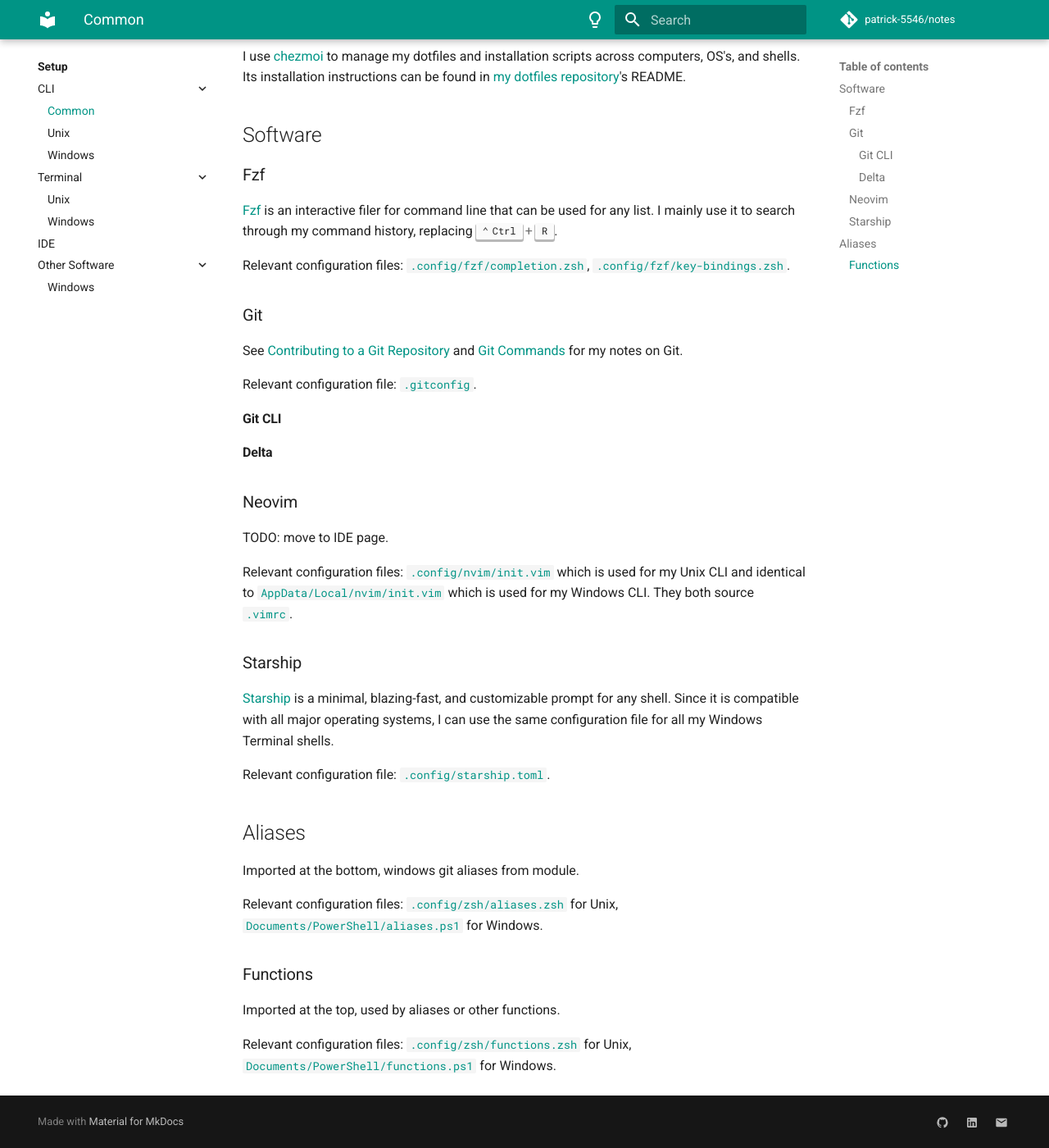
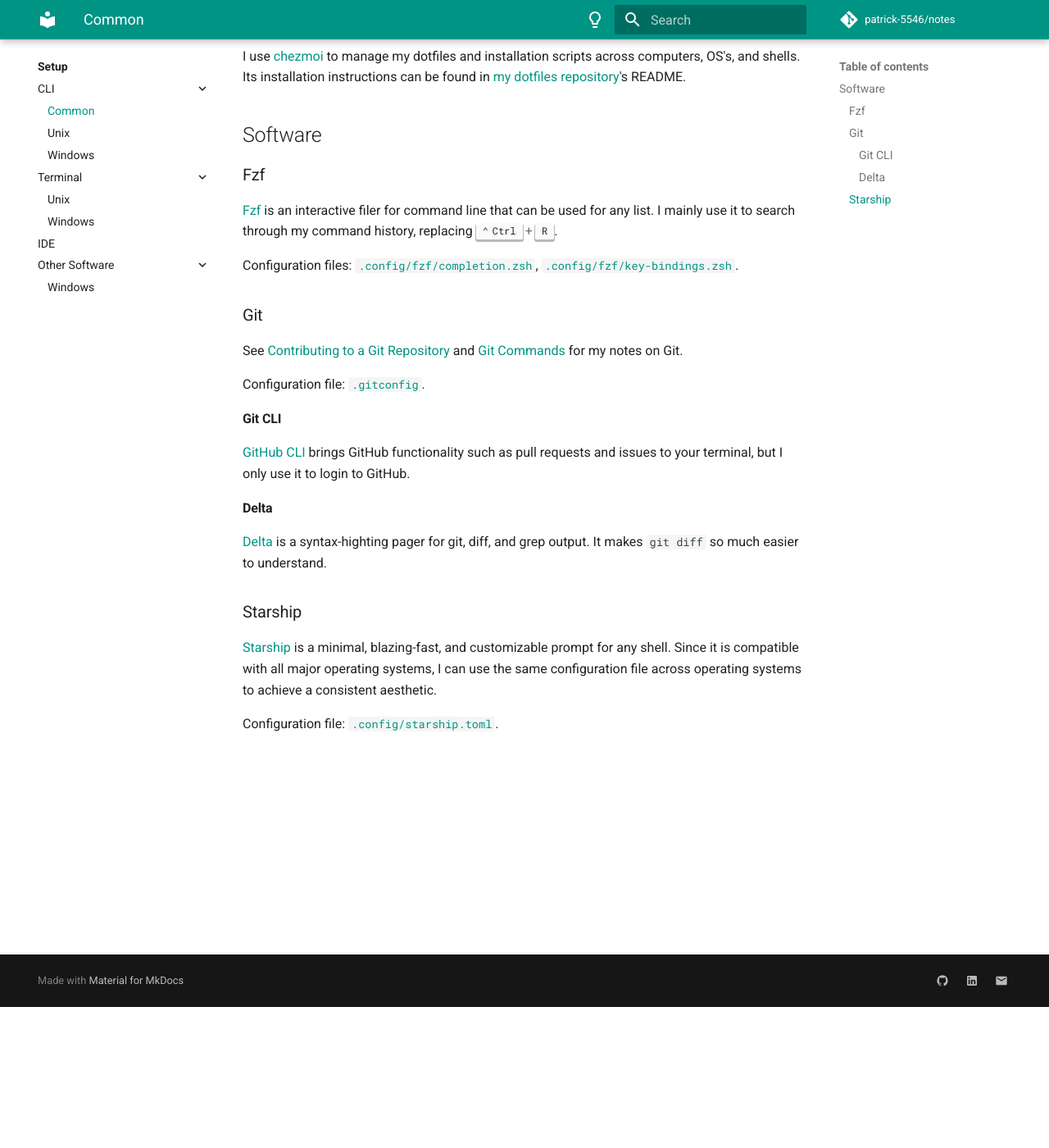
Before and after one commit to patrick-5546/notes, an MkDocs documentation site: the page built from docs/setup/cli/common-cli.md, in a window 1280 px wide and 1400 px high, scrolled down 172 px. Shown: the whole window at 82% size. Built offline with MkDocs 1.6.1 and Material for MkDocs 9.7.7, drawn with Linux system fonts in a browser that asks for light colours; comment, search, counter and statistics services are not loaded.

Commit message:
Half done CLI section

```diff
--- a/docs/setup/cli/common-cli.md
+++ b/docs/setup/cli/common-cli.md
@@ -10,7 +10,7 @@
 [Fzf](https://github.com/junegunn/fzf) is an interactive filer for command line that can be used for any list.
 I mainly use it to search through my command history, replacing ++ctrl+r++.
 
-Relevant configuration files: [`.config/fzf/completion.zsh`](https://github.com/patrick-5546/dotfiles/blob/main/dot_config/fzf/completion.zsh),
+Configuration files: [`.config/fzf/completion.zsh`](https://github.com/patrick-5546/dotfiles/blob/main/dot_config/fzf/completion.zsh),
 [`.config/fzf/key-bindings.zsh`](https://github.com/patrick-5546/dotfiles/blob/main/dot_config/fzf/key-bindings.zsh).
 
 ### Git
@@ -18,38 +18,22 @@
 See [Contributing to a Git Repository](../../reference/git/git_contributing.md) and [Git Commands](../../reference/git/git_commands.md)
 for my notes on Git.
 
-Relevant configuration file: [`.gitconfig`](https://github.com/patrick-5546/dotfiles/blob/main/dot_gitconfig.tmpl).
+Configuration file: [`.gitconfig`](https://github.com/patrick-5546/dotfiles/blob/main/dot_gitconfig.tmpl).
 
 #### Git CLI
 
+[GitHub CLI](https://github.com/cli/cli) brings GitHub functionality such as pull requests and issues to your terminal,
+but I only use it to login to GitHub.
+
 #### Delta
 
-### Neovim
-
-TODO: move to IDE page.
-
-Relevant configuration files: [`.config/nvim/init.vim`](https://github.com/patrick-5546/dotfiles/blob/main/dot_config/nvim/init.vim)
-which is used for my Unix CLI and identical to [`AppData/Local/nvim/init.vim`](https://github.com/patrick-5546/dotfiles/blob/main/AppData/Local/nvim/init.vim)
-which is used for my Windows CLI. They both source [`.vimrc`](https://github.com/patrick-5546/dotfiles/blob/main/dot_vimrc).
+[Delta](https://github.com/dandavison/delta) is a syntax-highting pager for git, diff, and grep output.
+It makes `git diff` so much easier to understand.
 
 ### Starship
 
 [Starship](https://starship.rs) is a minimal, blazing-fast, and customizable prompt for any shell.
-Since it is compatible with all major operating systems, I can use the same configuration file for all my Windows Terminal shells.
+Since it is compatible with all major operating systems, I can use the same configuration file across operating systems
+to achieve a consistent aesthetic.
 
-Relevant configuration file: [`.config/starship.toml`](https://github.com/patrick-5546/dotfiles/blob/main/dot_config/starship.toml).
-
-## Aliases
-
-Imported at the bottom, windows git aliases from module.
-
-Relevant configuration files: [`.config/zsh/aliases.zsh`](https://github.com/patrick-5546/dotfiles/blob/main/dot_config/zsh/aliases.zsh)
-for Unix, [`Documents/PowerShell/aliases.ps1`](https://github.com/patrick-5546/dotfiles/blob/main/Documents/PowerShell/aliases.ps1)
-for Windows.
-
-### Functions
-
-Imported at the top, used by aliases or other functions.
-
-Relevant configuration files: [`.config/zsh/functions.zsh`](https://github.com/patrick-5546/dotfiles/blob/main/dot_config/zsh/functions.zsh)
-for Unix, [`Documents/PowerShell/functions.ps1`](https://github.com/patrick-5546/dotfiles/blob/main/Documents/PowerShell/functions.ps1) for Windows.
+Configuration file: [`.config/starship.toml`](https://github.com/patrick-5546/dotfiles/blob/main/dot_config/starship.toml).
```
Also changed, not shown: docs/setup/cli/unix-cli.md (+29 -4 lines), docs/setup/cli/windows-cli.md (+13 -1 lines).
